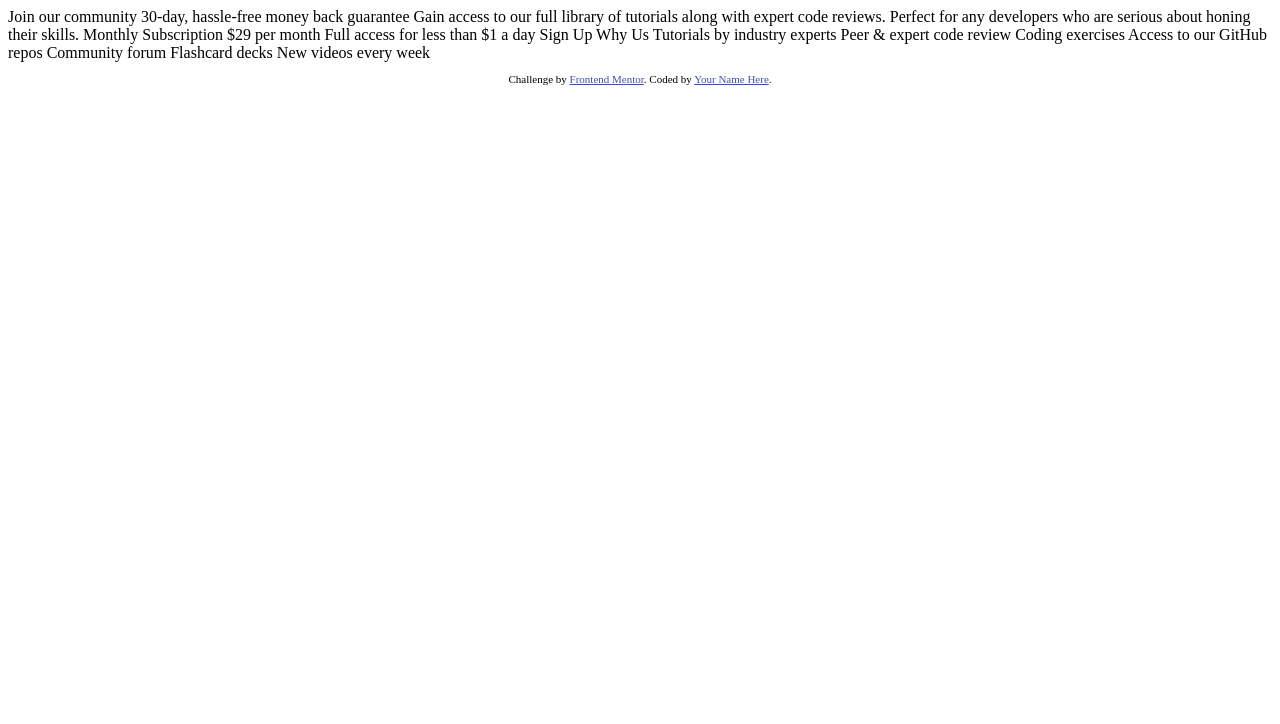
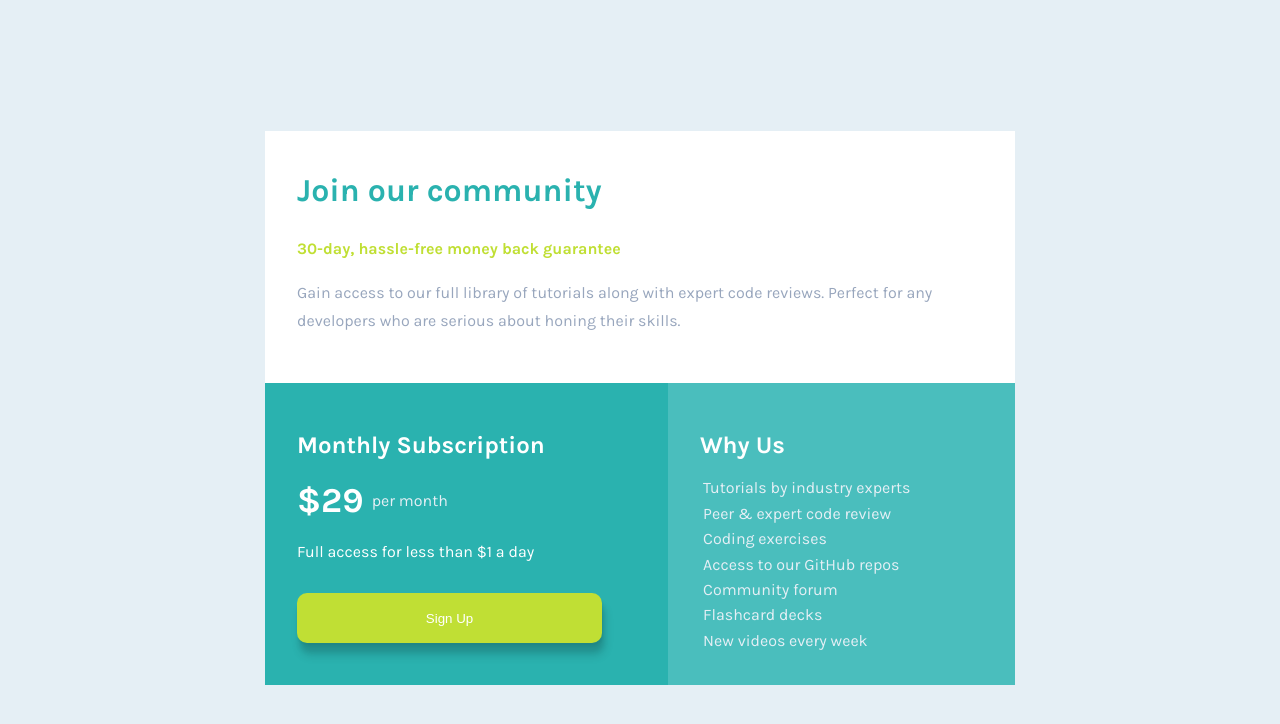
Before and after one commit to 1Zapien/price-grid, a plain HTML site: page index.html in a window 1280 px wide. Drawn offline with Linux system fonts and the light colour scheme.

Commit message:
finished simple grid layout

```diff
--- a/index.html
+++ b/index.html
@@ -5,6 +5,7 @@
   <meta name="viewport" content="width=device-width, initial-scale=1.0"> <!-- displays site properly based on user's device -->
 
   <link rel="icon" type="image/png" sizes="32x32" href="./images/favicon-32x32.png">
+  <link rel="stylesheet" href="style.css">
 
   <title>Frontend Mentor | Single Price Grid Component</title>
 
@@ -15,36 +16,45 @@
   </style>
 </head>
 <body>
-  Join our community
 
-  30-day, hassle-free money back guarantee
+  <main>
+    <div class="card__pitch">
+      <h1>Join our community</h1>
 
-  Gain access to our full library of tutorials along with expert code reviews.
-  Perfect for any developers who are serious about honing their skills.
+      <b>30-day, hassle-free money back guarantee</b>
 
-  Monthly Subscription
+      <p>Gain access to our full library of tutorials along with expert code reviews.
+      Perfect for any developers who are serious about honing their skills.
+      </p>
+    </div>
 
-  &dollar;29 per month
+    <div class="card__monthly">
+    <h2>Monthly Subscription</h2>
 
-  Full access for less than &dollar;1 a day
+    <div class="card__price">
+      <b>&dollar;29 </b>
+      <p>per month</p>
+    </div>
 
-  Sign Up
+    <p>Full access for less than &dollar;1 a day</p>
 
-  Why Us
+    <button>Sign Up</button>
 
-  Tutorials by industry experts
-  Peer &amp; expert code review
-  Coding exercises
-  Access to our GitHub repos
-  Community forum
-  Flashcard decks
-  New videos every week
+    </div>
+    <div class="card__benefits">
+      <h2>Why Us</h2>
 
-  <footer>
-    <p class="attribution">
-      Challenge by <a href="https://www.frontendmentor.io?ref=challenge" target="_blank">Frontend Mentor</a>.
-      Coded by <a href="#">Your Name Here</a>.
-    </p>
-  </footer>
+      <ul>
+        <li>Tutorials by industry experts</li>
+        <li>Peer &amp; expert code review</li>
+        <li>Coding exercises</li>
+        <li>Access to our GitHub repos</li>
+        <li>Community forum</li>
+        <li>Flashcard decks</li>
+        <li>New videos every week</li>
+      </ul>
+    </div>
+</main>
+
 </body>
 </html>
--- /dev/null
+++ b/style.scss
@@ -0,0 +1,148 @@
+
+@import url('https://fonts.googleapis.com/css2?family=Karla:wght@400;700&display=swap');
+
+$cyan: hsl(179, 62%, 43%);
+$yellow: hsl(71, 73%, 54%);
+$light-grey: hsl(204, 43%, 93%);
+$greyish-blue:hsl(218, 22%, 67%);
+
+body{
+    background-color: $light-grey;
+    display: grid;
+    place-items: center;
+    min-height: 100vh;
+    font-family: 'Karla', sans-serif;
+
+}
+
+h1, h2{
+    padding: 0rem;
+    margin: 0rem;
+}
+
+main{
+    padding-top: 2rem;
+    display: grid;
+    grid-template-areas:
+    " pitch pitch"
+    "monthly monthly"
+    "benefits benefits";
+
+    max-width: 90%;
+    margin:auto;
+
+}
+
+
+@media only screen and (min-width: 600px){
+   main{
+    padding-top: 0rem;
+    max-width: 750px;
+    grid-template-areas:
+    " pitch pitch"
+    "monthly benefits";
+
+   }
+
+
+
+}
+
+.card__pitch{
+    grid-area: pitch;
+    background-color: white;
+    padding: 0rem 1.5rem 1rem 1.5rem;
+    line-height: 1.75;
+    padding: 1rem;
+
+    h1{
+        color:$cyan;
+        margin-bottom: 1rem;
+    }
+    b{
+        color:$yellow;
+    }
+    p{
+        color:$greyish-blue;
+    }
+}
+
+.card__monthly{
+    grid-area: monthly;
+    background-color: $cyan;
+    color:white;
+    padding: 1.5rem;
+    h2{
+        padding: 1rem 0rem;
+    }
+
+    .card__price{
+        display: flex;
+        align-items: center;
+
+        b{
+            align-self: center;
+            font-size: 35px;
+        }
+        p{
+            padding-left: .5rem;
+            color: $light-grey;
+
+        }
+
+
+    }
+    button{
+        width: 90%;
+        background-color: $yellow;
+        border: none;
+        color: white;
+        height: 50px;
+        border-radius: 10px;
+        margin-top: 1rem;
+
+        box-shadow:
+            1px 2.8px 2.2px rgba(0, 0, 0, .05),
+            2px 8.7px 5.3px rgba(0, 0, 0, .08),
+            3px 12.5px 10px rgba(0, 0, 0, .13);
+    }
+    button:hover{
+        cursor: pointer;
+        background-color: #ffeF20;
+    }
+}
+
+
+.card__benefits{
+    grid-area: benefits;
+    background-color:#4abebd;
+    padding: 1rem;
+
+    h2{
+        color:white;
+        padding: 1rem 0rem;
+    }
+    ul{
+        margin: 0rem;
+        padding: 0rem;
+        color: $light-grey;
+        list-style-type: none;
+    }
+
+    li{
+        padding: .2rem;
+    }
+
+
+}
+
+
+
+@media only screen and (min-width: 600px){
+    .card__monthly, .card__benefits, .card__pitch{
+        padding: 2rem;
+    }
+
+
+
+  }
```
Also changed, not shown: style.css (added), 1 other file.
